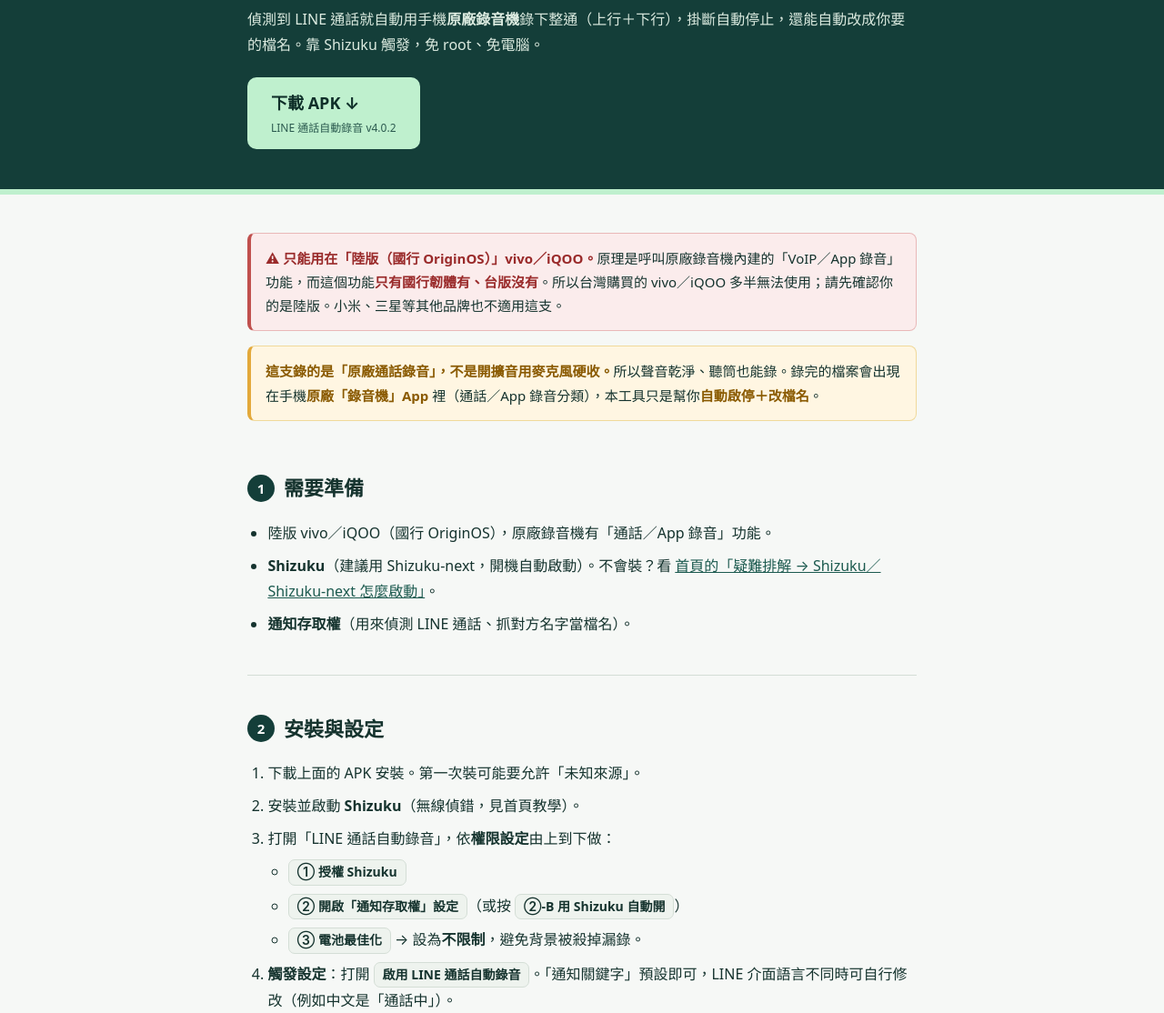
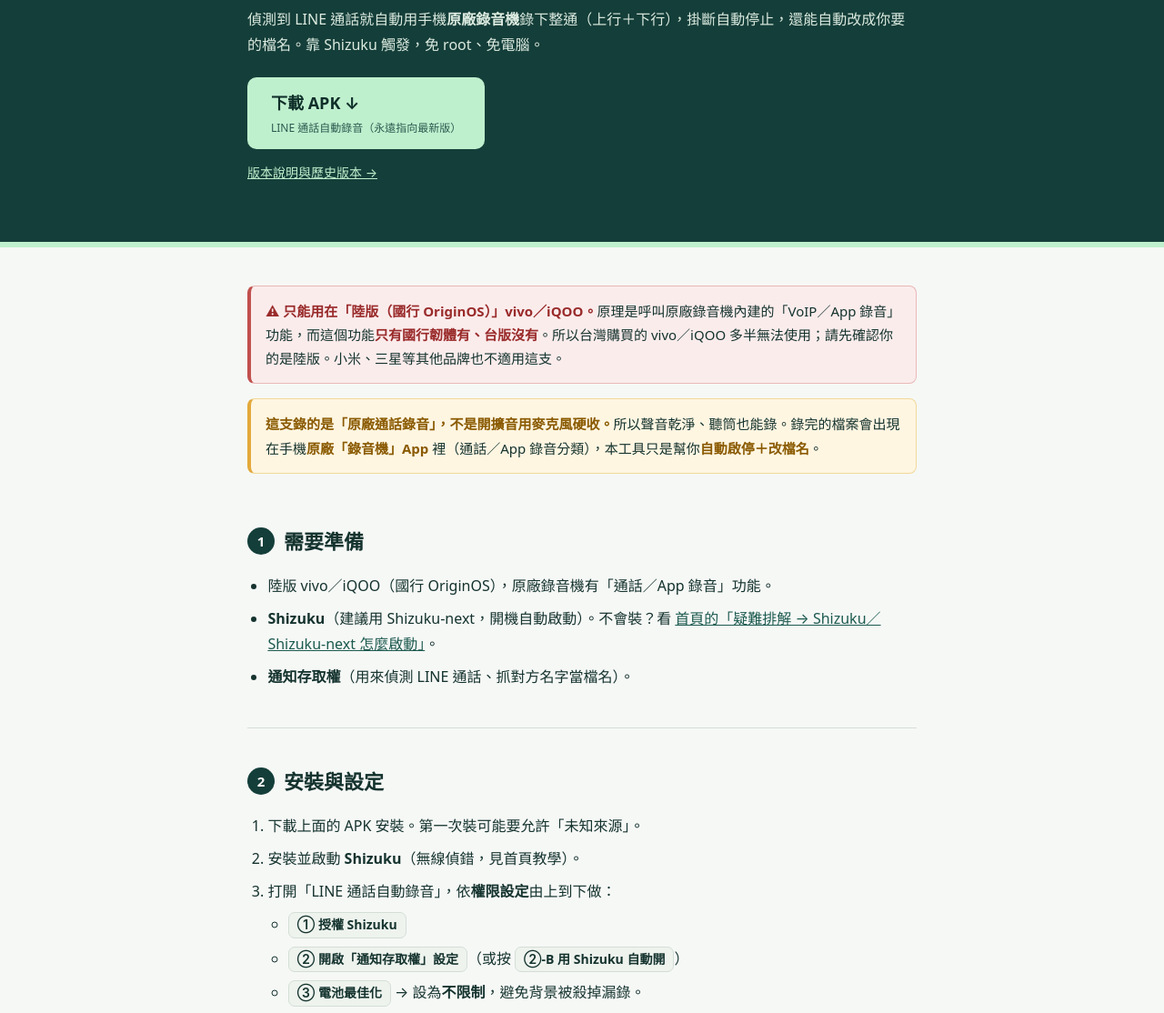
Before and after one commit to steve19860004/timeline-macrodroid-guide, a plain HTML site: page line.html in a window 1280 px wide. Shown: the part 155-1269 px from the top of the page at 91% size. Drawn offline with Linux system fonts and the light colour scheme.

Commit message:
LINE 錄音下載改指向 linecallreecorder-apk 的 Release 固定連結；移除 repo 內 APK；通知關鍵字預設標為「LINE通話中」
Co-Authored-By: Claude Opus 4.8 <noreply@anthropic.com>
Claude-Session: https://claude.ai/code/session_01SWYiMyvDvqx2X6cpuZKcJv

```diff
--- a/line.html
+++ b/line.html
@@ -48,7 +48,8 @@
     <span class="tag">陸版 vivo／iQOO 專用 · 免 root</span>
     <h1>LINE 通話自動錄音</h1>
     <p>偵測到 LINE 通話就自動用手機<b>原廠錄音機</b>錄下整通（上行＋下行），掛斷自動停止，還能自動改成你要的檔名。靠 Shizuku 觸發，免 root、免電腦。</p>
-    <a class="cta" href="LineCallRecorder-4.0.2.apk" download>下載 APK ↓<small>LINE 通話自動錄音 v4.0.2</small></a>
+    <a class="cta" href="https://github.com/steve19860004/linecallreecorder-apk/releases/latest/download/LineCallRecorder.apk" download>下載 APK ↓<small>LINE 通話自動錄音（永遠指向最新版）</small></a>
+    <p style="margin-top:14px;font-size:14px"><a href="https://github.com/steve19860004/linecallreecorder-apk/releases/latest" style="color:var(--mint)">版本說明與歷史版本 →</a></p>
   </div>
 </header>
 
@@ -83,7 +84,7 @@
           <li><span class="btn">③ 電池最佳化</span> → 設為<b>不限制</b>，避免背景被殺掉漏錄。</li>
         </ul>
       </li>
-      <li><b>觸發設定</b>：打開 <span class="btn">啟用 LINE 通話自動錄音</span>。「通知關鍵字」預設即可，LINE 介面語言不同時可自行修改（例如中文是「通話中」）。</li>
+      <li><b>觸發設定</b>：打開 <span class="btn">啟用 LINE 通話自動錄音</span>。「通知關鍵字」預設是「<b>LINE通話中</b>」，一般不用改；若 LINE 介面語言不同、通知上顯示的字不一樣，再改成通知上實際出現的字。</li>
       <li><b>檔名設定</b>：可用 <code>{date}</code> <code>{time}</code> <code>{datetime}</code> <code>{contact}</code>。例：<code>LINE_{datetime}_{contact}</code>。<code>{contact}</code> 需要通知存取權才抓得到對方名字。</li>
     </ol>
   </section>
@@ -128,7 +129,7 @@
 </main>
 
 <footer>
-  LINE 通話自動錄音 v4.0.2 · 免 root（需 Shizuku）· 僅適用陸版 vivo／iQOO<br>
+  LINE 通話自動錄音 · 免 root（需 Shizuku）· 僅適用陸版 vivo／iQOO<br>
   <a href="index.html">回首頁</a>
 </footer>
 
```
Also changed, not shown: 1 other file.
